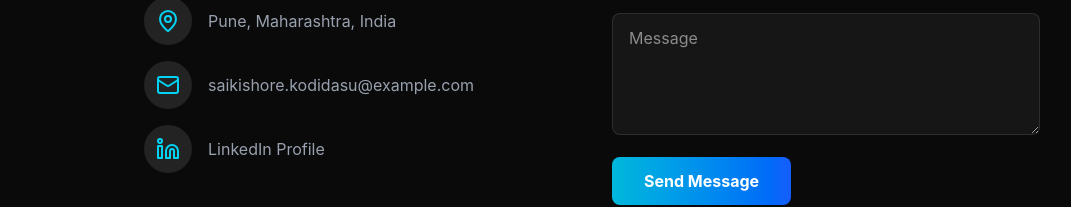
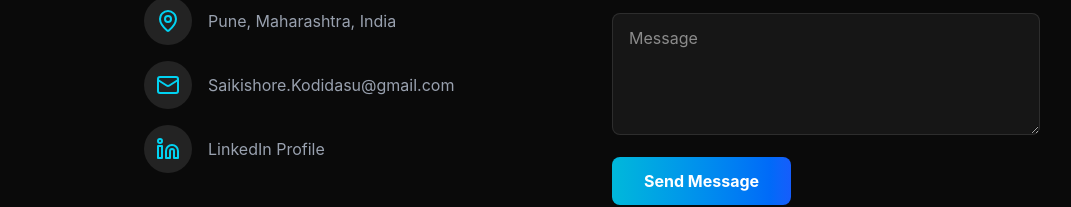
Before and after one commit to kodidasusaikishore/portfolio, a React (Vite) app: page / in a window 1280 px wide. Shown: the part 4558-4765 px from the top of the page, without its empty margins (48-1119 px from the left). Built offline with nearby package versions, Linux system fonts and the light colour scheme.

Commit message:
Update email to Saikishore.Kodidasu@gmail.com

```diff
--- a/src/components/Contact.jsx
+++ b/src/components/Contact.jsx
@@ -22,8 +22,8 @@ const Contact = () => {
               <div className="bg-white/10 p-3 rounded-full">
                 <Mail className="text-cyan-400" />
               </div>
-              <a href="mailto:saikishore.kodidasu@example.com" className="hover:text-white transition-colors">
-                saikishore.kodidasu@example.com
+              <a href="mailto:Saikishore.Kodidasu@gmail.com" className="hover:text-white transition-colors">
+                Saikishore.Kodidasu@gmail.com
               </a>
             </div>
              <div className="flex items-center space-x-4 text-gray-400">
--- a/src/components/Hero.jsx
+++ b/src/components/Hero.jsx
@@ -46,7 +46,7 @@ const Hero = () => {
           <div className="flex justify-center space-x-6 mb-12">
             <SocialLink href="https://github.com/kodidasusaikishore" icon={<Github />} />
             <SocialLink href="https://linkedin.com/in/saikishore-kodidasu-49198180" icon={<Linkedin />} />
-            <SocialLink href="mailto:contact@example.com" icon={<Mail />} />
+            <SocialLink href="mailto:Saikishore.Kodidasu@gmail.com" icon={<Mail />} />
           </div>
 
           <motion.div
```
